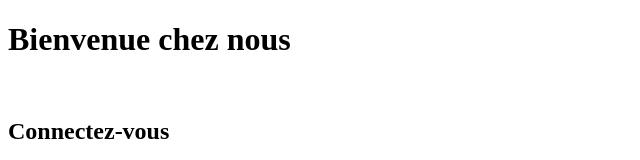
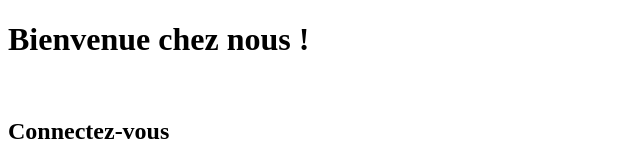
Before and after one commit to AzN-StaR27/crazee-burger, a React (Vite) app: page / in a window 1280 px wide. Shown: the top 160 px of the page, without its empty margins (0-640 px from the left). Built offline with nearby package versions, Linux system fonts and the light colour scheme.

Commit message:
✏️ F01: LOGIN > LOGINFORM > Fix typo

```diff
--- a/package.json
+++ b/package.json
@@ -11,7 +11,8 @@
   },
   "dependencies": {
     "react": "^18.2.0",
-    "react-dom": "^18.2.0"
+    "react-dom": "^18.2.0",
+    "vercel": "^32.6.1"
   },
   "devDependencies": {
     "@types/react": "^18.2.15",
--- a/src/components/pages/login/LoginForm.jsx
+++ b/src/components/pages/login/LoginForm.jsx
@@ -25,7 +25,7 @@ export default function LoginForm() {
 
   return (
     <form action="submit" onSubmit={handleSubmit}>
-      <h1>Bienvenue chez nous</h1>
+      <h1>Bienvenue chez nous !</h1>
       <br />
       <h2>Connectez-vous</h2>
 
```
Also changed, not shown: 1 other file (tests, documents, lock files or other folders).
